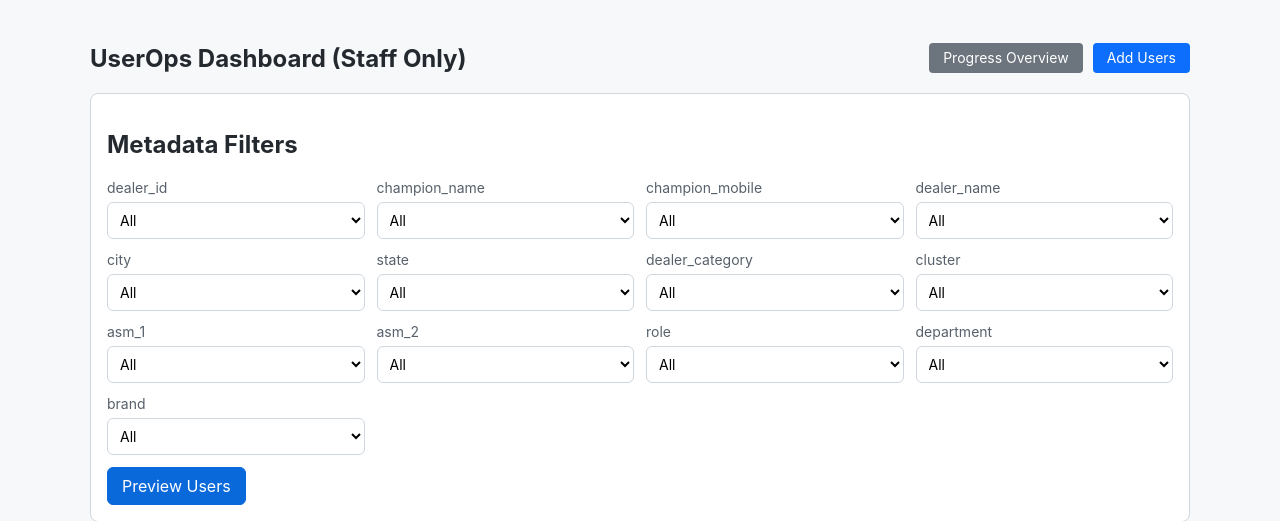
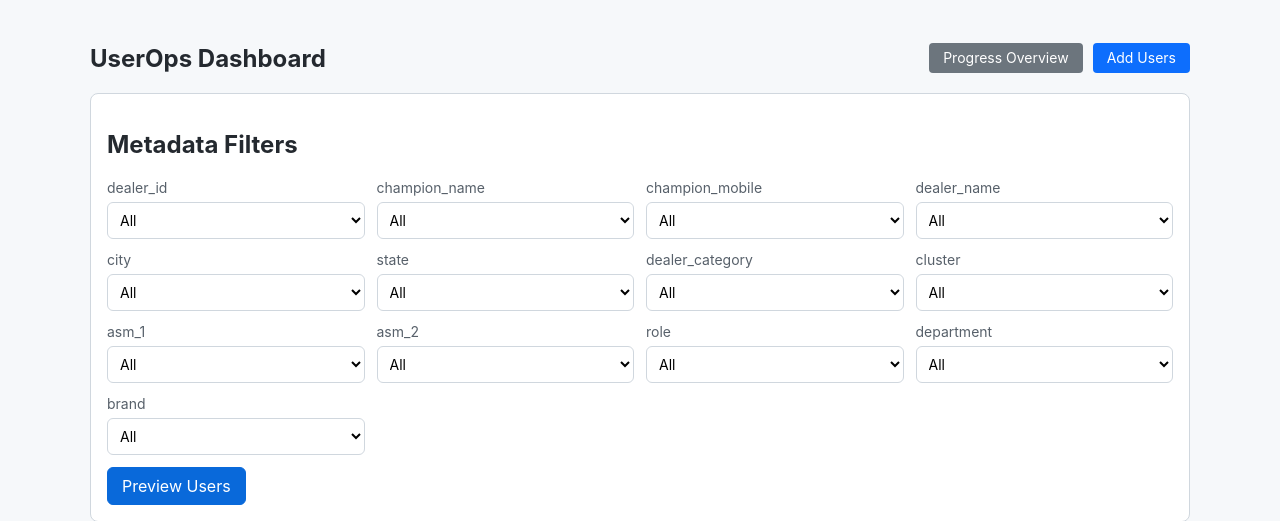
Before and after one commit to ac-2025-sep/lms-batch-enrollment, a Django app: template userops/templates/userops/dashboard.html in a window 1280 px wide. Shown: the top 521 px of the page. Run offline with Django 3.2, Linux system fonts and the light colour scheme; the template is opened without the code that fills it, so the values that code supplies are empty.

Commit message:
Update dashboard.html

```diff
--- a/userops/templates/userops/dashboard.html
+++ b/userops/templates/userops/dashboard.html
@@ -11,7 +11,7 @@
 <body>
   <main class="container">
     <div class="dashboard-header">
-      <h2>UserOps Dashboard (Staff Only)</h2>
+      <h2>UserOps Dashboard </h2>
 
       <div class="header-actions">
         <a class="admin-btn secondary-btn" href="/userops/progress_overview">
```
